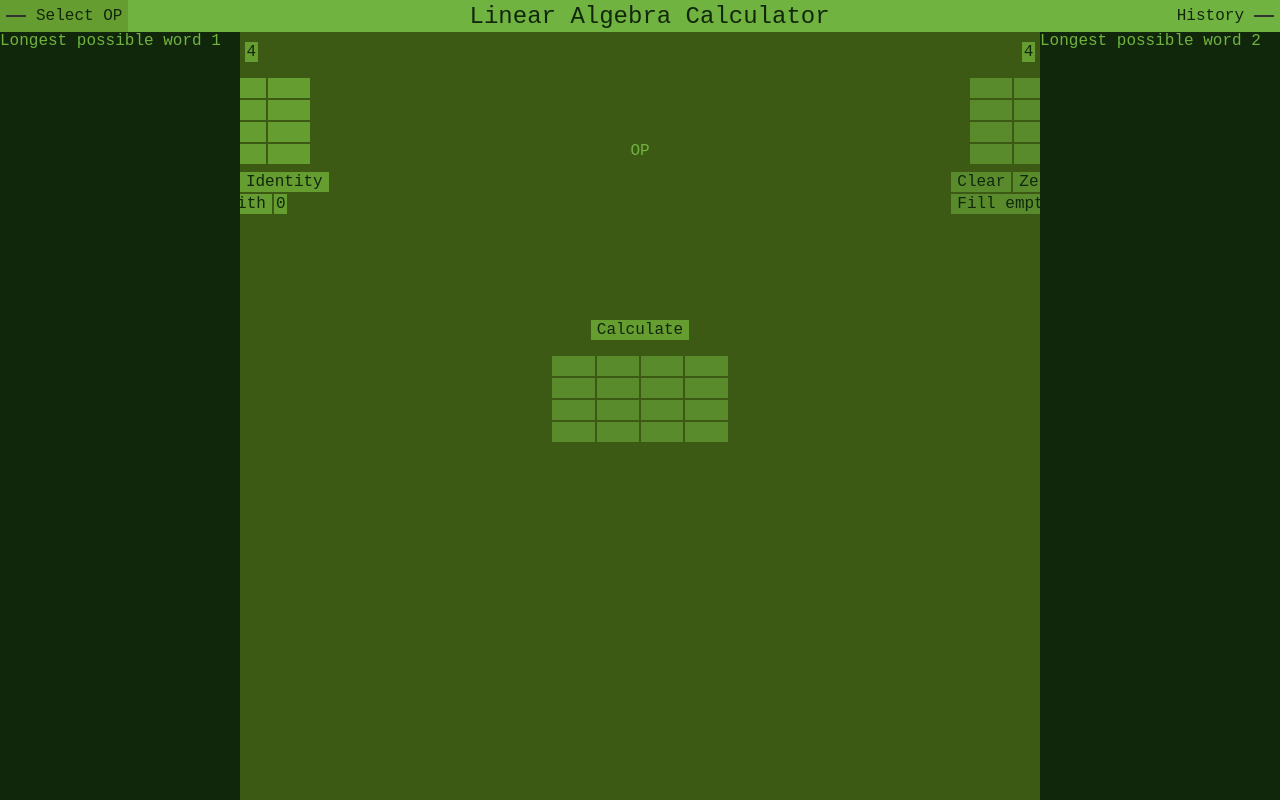
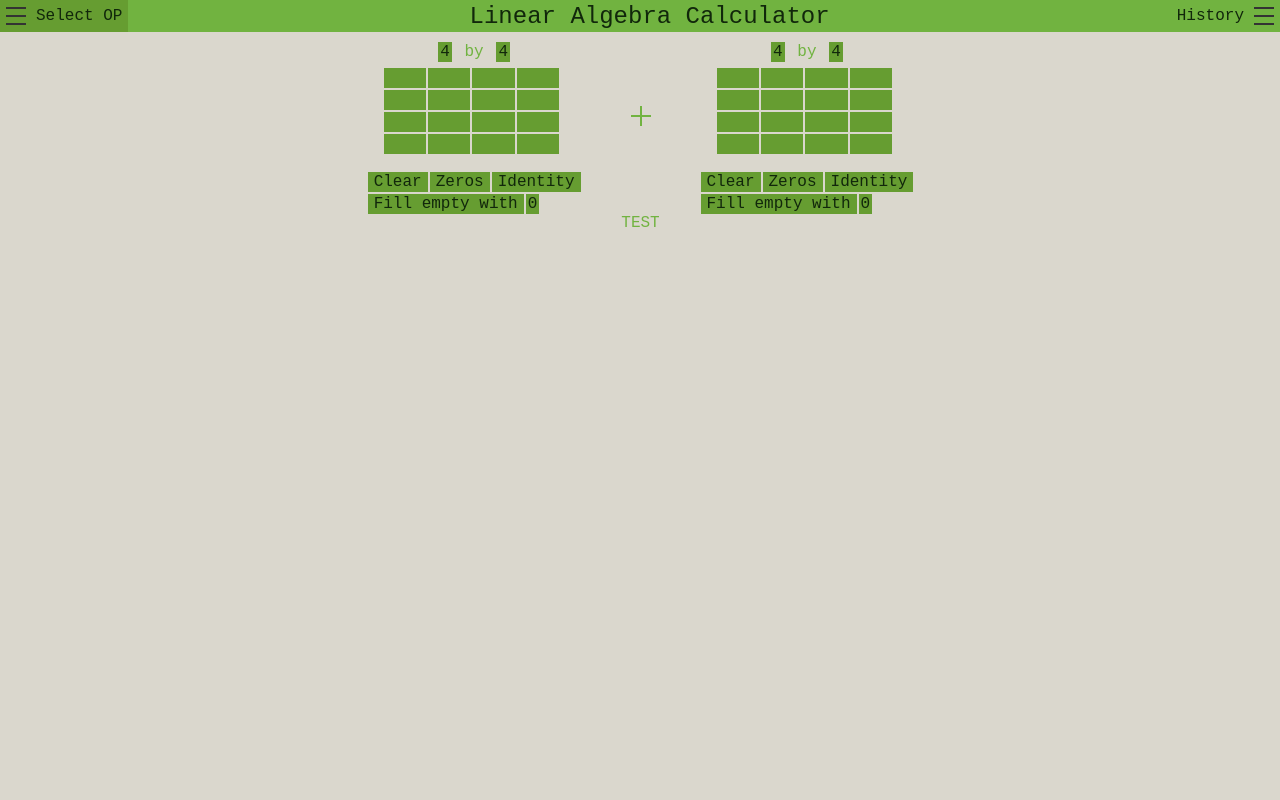
Before and after one commit to NabilNYMansour/LinAlgCalculator, a React (Create React App) app: page / in a window 1280 px wide. Built offline with nearby package versions, Linux system fonts and the light colour scheme.

Commit message:
Fixed hell issue with CSS

```diff
--- a/src/App.css
+++ b/src/App.css
@@ -5,14 +5,14 @@ body,
 #app > div {
   height: 100%;
   overflow-y: hidden;
-  background-color: #3c5a14;
+  background-color: #dad7cd;
 }
 
 #root {
   overflow-y: auto;
   height: 100%;
   font-family: "Courier New", Courier, monospace;
-  color: #71B340;
+  color: #71b340;
 }
 
 input::-webkit-outer-spin-button,
@@ -54,28 +54,30 @@ input[type="number"] {
   width: 100vw;
 }
 
-.calculator {
-  flex-grow: 1;
-  display: flex;
-  justify-content: center;
-  /* align-items: center; */
-}
-
 button,
 input {
   font-family: "Courier New", Courier, monospace;
-  background-color: #669D31;
-  border:none;
+  background-color: #669d31;
+  border: none;
   font-size: 1em;
-  color: #11270B;
+  color: #11270b;
 }
 
-input:hover, button:hover {
-  background-color: #71B340;
+input:hover,
+button:hover {
+  background-color: #71b340;
 }
 
-input:disabled, button:disabled {
-  background-color: #598B2C;
+input:disabled,
+button:disabled {
+  background-color: #598b2c;
+}
+
+.op-button {
+  margin: 10px;
+  margin-bottom: 0px;
+  border-style: solid;
+  border-color: #11270b;
 }
 
 .bar {
@@ -128,6 +130,34 @@ input:disabled, button:disabled {
   background-color: #669d31;
 }
 
+.subbar {
+  width: 20px;
+  height: 2px;
+  background-color: #71b340;
+}
+
+.addbar1 {
+  width: 20px;
+  height: 2px;
+  background-color: #71b340;
+}
+
+.addbar2 {
+  width: 2px;
+  height: 20px;
+  -webkit-transform: translate(9px, -11x);
+  transform: translate(9px, -11px);
+  background-color: #71b340;
+}
+
+.addbar {
+  transform: translate(0px, 3px);
+}
+
+.mulbar {
+  transform: translate(-7px, 0px) rotate(45deg);
+}
+
 @keyframes sidenavOpenAnimation {
   from {
     width: 0%;
--- a/src/App.tsx
+++ b/src/App.tsx
@@ -1,22 +1,29 @@
 import { useMediaQuery } from "@mui/material";
-import { useEffect, useRef, useState } from "react";
+import { useCallback, useEffect, useRef, useState } from "react";
 import "./App.css";
 import { Calculator } from "./components/calculator";
-import {test} from "./lin-alg-js-lib/LinAlg"
+import { OP } from "./enums";
+import { test } from "./lin-alg-js-lib/LinAlg";
+
+
 
 function App() {
-  const [opnavHide, setOpnavHide] = useState<boolean>(true);
-  const [historynavHide, setHistorynavHide] = useState<boolean>(true);
+  const [opnavHide, setOpnavHide] = useState<boolean>(false);
+  const [historynavHide, setHistorynavHide] = useState<boolean>(false);
   const isPhone = useMediaQuery("(max-width: 600px)");
   const topnavRef = useRef<HTMLDivElement>(null);
   const [topnavRefHeight, setTopnavRefHeight] = useState<number>(32);
+  const [selectedOp, setSelectedOp] = useState<OP>(OP.Add);
 
   useEffect(() => {
-    test();
-
     isPhone && opnavHide && historynavHide && setHistorynavHide(false);
     topnavRef.current && setTopnavRefHeight(topnavRef.current.clientHeight);
   }, [isPhone, opnavHide, historynavHide, topnavRef]);
+
+  const getHighlight = useCallback(
+    (operation: OP) => (selectedOp === operation ? "#8df042" : "#669D31"),
+    [selectedOp]
+  );
 
   return (
     <div
@@ -31,10 +38,9 @@ function App() {
         style={{
           marginTop: topnavRefHeight + "px",
         }}
-        className="calculator"
       >
         <div style={{ flexGrow: "1" }}>
-          <Calculator />
+          <Calculator selectedOp={selectedOp} />
         </div>
       </div>
       <div
@@ -54,8 +60,33 @@ function App() {
           }}
           className="opnav"
         >
-          Longest possible word 1
+          <div style={{ display: "flex", flexDirection: "column" }}>
+            <button
+              onClick={() => setSelectedOp(OP.Add)}
+              style={{ borderColor: getHighlight(OP.Add) }}
+              className="op-button"
+            >
+              Add
+            </button>
+            <button
+              onClick={() => setSelectedOp(OP.Sub)}
+              style={{ borderColor: getHighlight(OP.Sub) }}
+              className="op-button"
+            >
+              Sub
+            </button>
+            <button
+              onClick={() => setSelectedOp(OP.Multiply)}
+              style={{
+                borderColor: getHighlight(OP.Multiply),
+              }}
+              className="op-button"
+            >
+              Multiply
+            </button>
+          </div>
         </div>
+
         <div
           style={{
             overflowY: "hidden",
--- a/src/components/calculator.tsx
+++ b/src/components/calculator.tsx
@@ -1,7 +1,9 @@
 import { ChangeEvent, useCallback, useEffect, useState } from "react";
+import { OP, getOpSymbol, getErrorMsg } from "../enums";
+import { addM, multiplyMM, subM } from "../lin-alg-js-lib/LinAlg";
 import { Matrix } from "./matrix";
 
-export const Calculator = () => {
+export const Calculator = ({ selectedOp }: { selectedOp: OP }) => {
   const [m1vals, setM1Vals] = useState<string[][]>([]);
   const [m1m, setM1M] = useState<number>(4);
   const [m1mString, setM1MString] = useState<string>("4");
@@ -16,7 +18,12 @@ export const Calculator = () => {
 
   const [m3vals, setM3Vals] = useState<string[][]>([]);
   const [m3m, setM3M] = useState<number>(4);
+  const [m3mString, setM3MString] = useState<string>("4");
   const [m3n, setM3N] = useState<number>(4);
+  const [m3nString, setM3NString] = useState<string>("4");
+
+  const [errorFound, setErrorFound] = useState<boolean>(false);
+  const [showError, setShowError] = useState<boolean>(false);
 
   const updateM1Vals = useCallback(
     (newVals: string[][]) => {
@@ -39,73 +46,60 @@ export const Calculator = () => {
     [m3vals, setM3Vals]
   );
 
-  // useEffect(() => {}, [m1m, m1n]);
+  const calculate = useCallback(
+    (operation: OP) => {
+      switch (operation) {
+        case OP.Add:
+          return addM(
+            m1vals.map((row) => row.map((val) => Number(val))),
+            m2vals.map((row) => row.map((val) => Number(val)))
+          );
+        case OP.Sub:
+          return subM(
+            m1vals.map((row) => row.map((val) => Number(val))),
+            m2vals.map((row) => row.map((val) => Number(val)))
+          );
+        case OP.Multiply:
+          return multiplyMM(
+            m1vals.map((row) => row.map((val) => Number(val))),
+            m2vals.map((row) => row.map((val) => Number(val)))
+          );
+        default:
+          return [];
+      }
+    },
+    [m1vals, m2vals]
+  );
+
+  const checkError = useCallback(
+    (operation: OP) => {
+      switch (operation) {
+        case OP.Add:
+          return m1m === m2m && m1n === m2n;
+        case OP.Sub:
+          return m1m === m2m && m1n === m2n;
+        case OP.Multiply:
+          return m1m === m2n;
+        default:
+          return true;
+      }
+    },
+    [m1m, m2m, m1n, m2n]
+  );
 
   return (
-    <div id="test" style={{ display: "flex", flexDirection: "column" }}>
+    <div>
+      <div style={{ display: "flex" }}>
+        <div style={{ width: "1px" }}></div>
         <div
           style={{
             display: "flex",
-          flexDirection: "row",
-          justifyContent: "space-around",
             flexWrap: "wrap",
-          margin: "10px",
+            justifyContent: "center",
+            flexGrow: "1",
           }}
         >
           <div>
-          <div
-            style={{
-              display: "flex",
-              flexDirection: "row",
-              justifyContent: "center",
-            }}
-          >
-            <div
-              style={{
-                width: "75px",
-                display: "flex",
-                flexDirection: "row",
-                justifyContent: "space-around",
-              }}
-            >
-              <input
-                style={{ width: m1m.toString().length + "ch" }}
-                value={m1mString}
-                type="number"
-                onChange={(event: ChangeEvent<HTMLInputElement>) => {
-                  event.target.value.length < 3 &&
-                    Number(event.target.value) < 15 &&
-                    setM1MString(event.target.value);
-                  Number(event.target.value) < 15 &&
-                    Number(event.target.value) > 0 &&
-                    setM1M(Number(event.target.value));
-                }}
-              />
-              <div
-                style={{
-                  width: "4ch",
-                  display: "flex",
-                  justifyContent: "center",
-                  alignItems: "center",
-                }}
-              >
-                by
-              </div>
-              <input
-                style={{ width: m1n.toString().length + "ch" }}
-                value={m1nString}
-                type="number"
-                onChange={(event: ChangeEvent<HTMLInputElement>) => {
-                  event.target.value.length < 3 &&
-                    Number(event.target.value) < 15 &&
-                    setM1NString(event.target.value);
-                  Number(event.target.value) < 15 &&
-                    Number(event.target.value) > 0 &&
-                    setM1N(Number(event.target.value));
-                }}
-              />
-            </div>
-          </div>
             <Matrix
               numRows={m1m}
               numColumns={m1n}
@@ -113,6 +107,14 @@ export const Calculator = () => {
               isDisabled={false}
               vals={m1vals}
               updateVals={updateM1Vals}
+              m={m1m}
+              n={m1n}
+              mString={m1mString}
+              nString={m1nString}
+              setM={setM1M}
+              setN={setM1N}
+              setMString={setM1MString}
+              setNString={setM1NString}
             />
           </div>
           <div
@@ -120,87 +122,182 @@ export const Calculator = () => {
               display: "flex",
               flexDirection: "column",
               justifyContent: "space-around",
-            alignItems: "center",
-            padding: "100px",
+              padding: "50px",
             }}
           >
-          OP
+            {getOpSymbol(selectedOp)}
           </div>
           <div>
-          <div
-            style={{
-              display: "flex",
-              flexDirection: "row",
-              justifyContent: "center",
-            }}
-          >
-            <div
-              style={{
-                width: "75px",
-                display: "flex",
-                flexDirection: "row",
-                justifyContent: "space-around",
-              }}
-            >
-              <input
-                style={{ width: m2m.toString().length + "ch" }}
-                value={m2mString}
-                type="number"
-                onChange={(event: ChangeEvent<HTMLInputElement>) => {
-                  setM2MString(event.target.value);
-                  Number(event.target.value) <= 15 &&
-                    Number(event.target.value) > 0 &&
-                    setM2M(Number(event.target.value));
-                }}
-              />
-              <div
-                style={{
-                  width: "4ch",
-                  display: "flex",
-                  justifyContent: "center",
-                  alignItems: "center",
-                }}
-              >
-                by
-              </div>
-              <input
-                style={{ width: m2n.toString().length + "ch" }}
-                value={m2nString}
-                type="number"
-                onChange={(event: ChangeEvent<HTMLInputElement>) => {
-                  setM2NString(event.target.value);
-                  Number(event.target.value) <= 15 &&
-                    Number(event.target.value) > 0 &&
-                    setM2N(Number(event.target.value));
-                }}
-              />
-            </div>
-          </div>
             <Matrix
               numRows={m2m}
               numColumns={m2n}
               isInput={true}
-            isDisabled={true}
+              isDisabled={false}
               vals={m2vals}
               updateVals={updateM2Vals}
+              m={m2m}
+              n={m2n}
+              mString={m2mString}
+              nString={m2nString}
+              setM={setM2M}
+              setN={setM2N}
+              setMString={setM2MString}
+              setNString={setM2NString}
             />
           </div>
         </div>
+      </div>
+      <div style={{ display: "flex" }}>
+        <div style={{ width: "1px" }}></div>
         <div
-        style={{ paddingTop: "50px", display: "flex", flexDirection: "column" }}
+          style={{
+            display: "flex",
+            flexWrap: "wrap",
+            justifyContent: "center",
+            flexGrow: "1",
+          }}
         >
-        <div style={{ display: "flex", justifyContent: "center" }}>
-          <button>Calculate</button>
-        </div>
-        <Matrix
-          numRows={m3m}
-          numColumns={m3n}
-          isInput={false}
-          isDisabled={true}
-          vals={m3vals}
-          updateVals={updateM3Vals}
-        />
+          TEST
         </div>
       </div>
+    </div>
+    /* <div style={{ display: "flex", flexWrap: "wrap", justifyContent:"center", flexGrow:"1" }}> */
+    // <div>
+    //   <div style={{ display: "flex" }}>
+    //     <div style={{ width: "1px" }}></div>
+    //     <div
+    //       style={{
+    //         display: "flex",
+    //         flexDirection: "row",
+    //         flexWrap: "wrap",
+    //         margin: "10px",
+    //       }}
+    //     >
+    //       <div>
+    //         <Matrix
+    //           numRows={m1m}
+    //           numColumns={m1n}
+    //           isInput={true}
+    //           isDisabled={false}
+    //           vals={m1vals}
+    //           updateVals={updateM1Vals}
+    //           m={m1m}
+    //           n={m1n}
+    //           mString={m1mString}
+    //           nString={m1nString}
+    //           setM={setM1M}
+    //           setN={setM1N}
+    //           setMString={setM1MString}
+    //           setNString={setM1NString}
+    //         />
+    //       </div>
+    //       <div // symbol
+    //         style={{
+    //           display: "flex",
+    //           flexDirection: "column",
+    //           justifyContent: "space-around",
+    //         }}
+    //       >
+    //         {getOpSymbol(selectedOp)}
+    //       </div>
+    //       <div>
+    //         <Matrix
+    //           numRows={m2m}
+    //           numColumns={m2n}
+    //           isInput={true}
+    //           isDisabled={false}
+    //           vals={m2vals}
+    //           updateVals={updateM2Vals}
+    //           m={m2m}
+    //           n={m2n}
+    //           mString={m2mString}
+    //           nString={m2nString}
+    //           setM={setM2M}
+    //           setN={setM2N}
+    //           setMString={setM2MString}
+    //           setNString={setM2NString}
+    //         />
+    //       </div>
+    //     </div>
+    //   </div>
+    //   <div style={{ display: "flex" }}>
+    //   <div style={{ width: "1px" }}></div>
+    //   <div
+    //     style={{
+    //       paddingTop: "50px",
+    //       display: "flex",
+    //       alignContent: "center",
+    //       flexDirection: "column",
+    //     }}
+    //   >
+    //     <div // Calc button
+    //       style={{ display: "flex", justifyContent: "center" }}
+    //     >
+    //       <button
+    //         onClick={() => {
+    //           if (checkError(selectedOp)) {
+    //             setErrorFound(false);
+    //             setShowError(false);
+    //             setM3Vals(
+    //               calculate(selectedOp).map((row) =>
+    //                 row.map((val) => String(val))
+    //               )
+    //             );
+    //             setM3M(m3vals.length);
+    //             setM3N(m3vals[0].length);
+    //           } else {
+    //             setErrorFound(true);
+    //             setShowError(true);
+    //           }
+    //         }}
+    //       >
+    //         Calculate
+    //       </button>
+    //     </div>
+    //     <div style={{ display: "flex", justifyContent: "center" }}>
+    //       <Matrix
+    //         numRows={m3m}
+    //         numColumns={m3n}
+    //         isInput={false}
+    //         isDisabled={true}
+    //         vals={m3vals}
+    //         updateVals={updateM3Vals}
+    //         m={m3m}
+    //         n={m3n}
+    //         mString={m3mString}
+    //         nString={m3nString}
+    //         setM={setM3M}
+    //         setN={setM3N}
+    //         setMString={setM3MString}
+    //         setNString={setM3NString}
+    //       />
+    //     </div>
+    //     <div style={{ display: "flex", justifyContent: "center" }}>
+    //       <button disabled={errorFound} onClick={() => setM1Vals(m3vals)}>
+    //         Use Result
+    //       </button>
+    //     </div>
+    //     <div // Error
+    //       style={{
+    //         display: "flex",
+    //         justifyContent: "center",
+    //         color: "#ff0033",
+    //         padding: "10px",
+    //       }}
+    //     >
+    //       {errorFound && showError ? getErrorMsg(selectedOp) + "!" : ""}
+    //     </div>
+    //     <div // Use Result
+    //       style={{ display: "flex", justifyContent: "center" }}
+    //     >
+    //       {showError ? (
+    //         <button onClick={() => setShowError(false)}>Got it</button>
+    //       ) : (
+    //         ""
+    //       )}
+    //     </div>
+    //   </div>
+    //   </div>
+    // </div>
   );
 };
--- a/src/components/matrix.tsx
+++ b/src/components/matrix.tsx
@@ -7,6 +7,14 @@ export const Matrix = ({
   isDisabled,
   vals,
   updateVals,
+  m,
+  n,
+  mString,
+  nString,
+  setM,
+  setN,
+  setMString,
+  setNString,
 }: {
   numRows: number;
   numColumns: number;
@@ -14,6 +22,14 @@ export const Matrix = ({
   isDisabled: boolean;
   vals: string[][];
   updateVals: (newVals: string[][]) => void;
+  m: number;
+  n: number;
+  mString: string;
+  nString: string;
+  setM: (newVal: number) => void;
+  setN: (newVal: number) => void;
+  setMString: (newVal: string) => void;
+  setNString: (newVal: string) => void;
 }) => {
   const [rows, setRows] = useState<number>(0);
   const [columns, setColumns] = useState<number>(0);
@@ -21,13 +37,19 @@ export const Matrix = ({
 
   const [fillChar, setFillChar] = useState<string>("0");
 
-  const updateRows = useCallback((newRows: number) => {
+  const updateRows = useCallback(
+    (newRows: number) => {
       setRows(newRows);
-  }, [setRows]);
+    },
+    [setRows]
+  );
 
-  const updateColumns = useCallback((newColumns: number) => {
+  const updateColumns = useCallback(
+    (newColumns: number) => {
       setColumns(newColumns);
-  }, [setColumns]);
+    },
+    [setColumns]
+  );
 
   const changeItem = (
     newItem: string,
@@ -102,19 +124,83 @@ export const Matrix = ({
       updateColumns(numColumns);
       updateRows(numRows);
     }
-  }, [rows, updateRows, updateVals, columns, updateColumns]);
+  }, [
+    rows,
+    updateRows,
+    updateVals,
+    columns,
+    updateColumns,
+    numRows,
+    numColumns,
+  ]);
 
   const maxWidthColumns = vals.length
     ? vals[0].map((_, j) => getMaxNumLength(j))
     : [];
 
   return (
-    <div style={{ padding: "10px" }}>
-      <div style={{ padding: "5px" }}>
+    <div>
+      <div
+        style={{
+          padding: "10px",
+          maxWidth: "100%",
+          display: "flex",
+          flexDirection: "column",
+        }}
+      >
+        <div // m by n
+          style={{
+            width: "75px",
+            display: "flex",
+            flexDirection: "row",
+            justifyContent: "space-around",
+            alignSelf: "center",
+          }}
+        >
+          <input
+            style={{ width: m.toString().length + "ch" }}
+            value={mString}
+            type="number"
+            onChange={(event: ChangeEvent<HTMLInputElement>) => {
+              event.target.value.length < 3 &&
+                Number(event.target.value) < 15 &&
+                setMString(event.target.value);
+              Number(event.target.value) < 15 &&
+                Number(event.target.value) > 0 &&
+                setM(Number(event.target.value));
+            }}
+          />
+          <div
+            style={{
+              width: "4ch",
+              display: "flex",
+              justifyContent: "center",
+              alignItems: "center",
+            }}
+          >
+            by
+          </div>
+          <input
+            style={{ width: n.toString().length + "ch" }}
+            value={nString}
+            type="number"
+            onChange={(event: ChangeEvent<HTMLInputElement>) => {
+              event.target.value.length < 3 &&
+                Number(event.target.value) < 15 &&
+                setNString(event.target.value);
+              Number(event.target.value) < 15 &&
+                Number(event.target.value) > 0 &&
+                setN(Number(event.target.value));
+            }}
+          />
+        </div>
+        <div // Matrix generator
+          style={{ padding: "5px" }}
+        >
           {vals.map((item, i) => (
-          <div style={{ display: "flex", justifyContent: "center" }} key={i}>
+            <div style={{ display: "flex" }} key={i}>
               {item.map((num, j) => (
-              <span key={j}>
+                <div style={{ flexWrap: "wrap", justifyContent:"center" }} key={j}>
                   <input
                     style={{
                       maxWidth: maxWidthColumns[j] + "ch",
@@ -127,10 +213,11 @@ export const Matrix = ({
                       changeItem(event.target.value, i, j);
                     }}
                   ></input>
-              </span>
+                </div>
               ))}
             </div>
           ))}
+        </div>
       </div>
       {isInput && (
         <button
--- /dev/null
+++ b/src/enums.tsx
@@ -0,0 +1,31 @@
+export enum OP {
+  Add,
+  Sub,
+  Multiply,
+}
+
+export const getOpSymbol = (operation: OP) => {
+  switch (operation) {
+    case OP.Add:
+      return <div className="addbar" ><div className="addbar1"/><div className="addbar2"/></div>;
+    case OP.Sub:
+      return <div className="subbar"/>;
+    case OP.Multiply:
+      return <div className="mulbar" ><div className="addbar1"/><div className="addbar2"/></div>;
+    default:
+      return "None";
+  }
+};
+
+export const getErrorMsg = (operation:OP) => {
+  switch (operation) {
+    case OP.Add:
+      return "m and n of M1 is not equal to m and n of M2";
+    case OP.Sub:
+      return "m and n of M1 is not equal to m and n of M2";
+    case OP.Multiply:
+      return "m of M1 is not equal to n of M2";
+    default:
+      return "No Error";
+  }
+}
```
Also changed, not shown: src/lin-alg-js-lib/LinAlg.ts (+19 -18 lines). Lines whose indentation alone changed are shown as unchanged.
